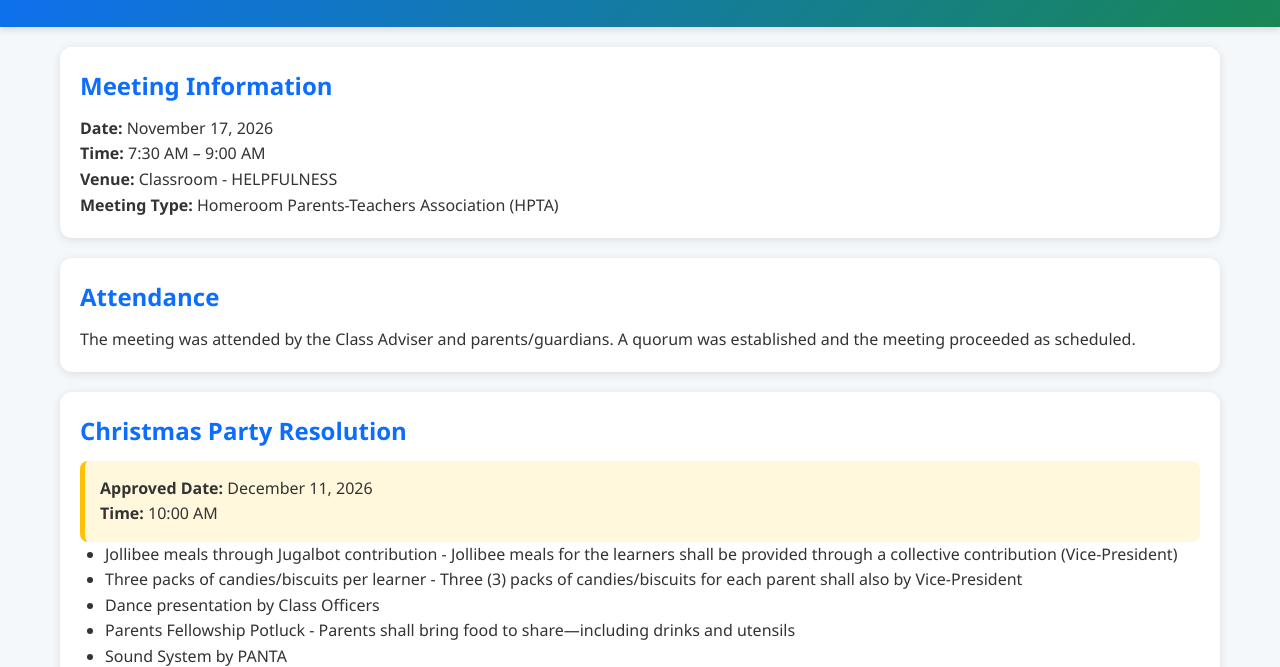
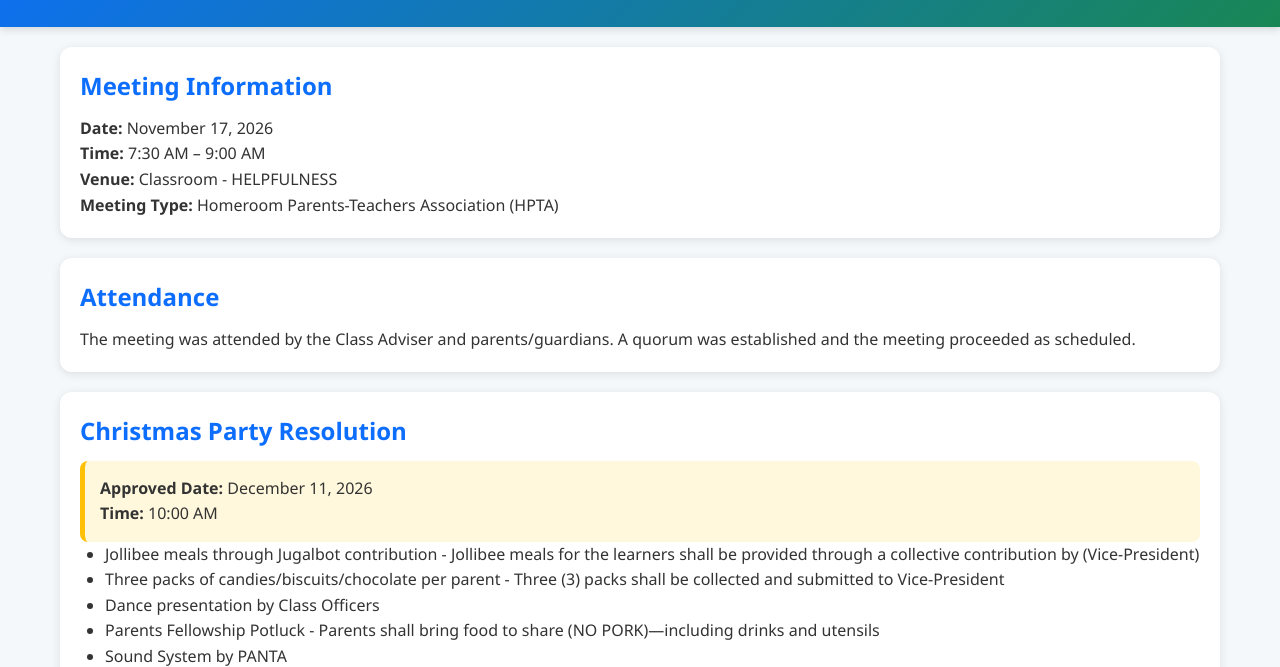
Before and after one commit to starssrvcs-sudo/HPTA-Helpfulness-, a plain HTML site: page index.html in a window 1280 px wide. Shown: the part 135-802 px from the top of the page. Drawn offline with Linux system fonts and the light colour scheme.

Commit message:
Update event details in index.html

```diff
--- a/index.html
+++ b/index.html
@@ -151,10 +151,10 @@
         </div>
 
         <ul>
-            <li>Jollibee meals through Jugalbot contribution - Jollibee meals for the learners shall be provided through a collective contribution (Vice-President)</li>
-            <li>Three packs of candies/biscuits per learner - Three (3) packs of candies/biscuits for each parent shall also by Vice-President</li>
+            <li>Jollibee meals through Jugalbot contribution - Jollibee meals for the learners shall be provided through a collective contribution by (Vice-President)</li>
+            <li>Three packs of candies/biscuits/chocolate per parent - Three (3) packs shall be collected and submitted to Vice-President</li>
             <li>Dance presentation by Class Officers</li>
-            <li>Parents Fellowship Potluck - Parents shall bring food to share—including drinks and utensils</li>
+            <li>Parents Fellowship Potluck - Parents shall bring food to share (NO PORK)—including drinks and utensils</li>
             <li>Sound System by PANTA</li>
             <li>Parent & Child Exchange Gift (Minimum ₱200) - Prepare an exchange gift between parent and child with an agreed amount</li>
             <li>Classroom Decorations and Setup - Parents shall coordinate the classroom decorations and assist in the venue arrangements and setup prior to the event</li>
```
